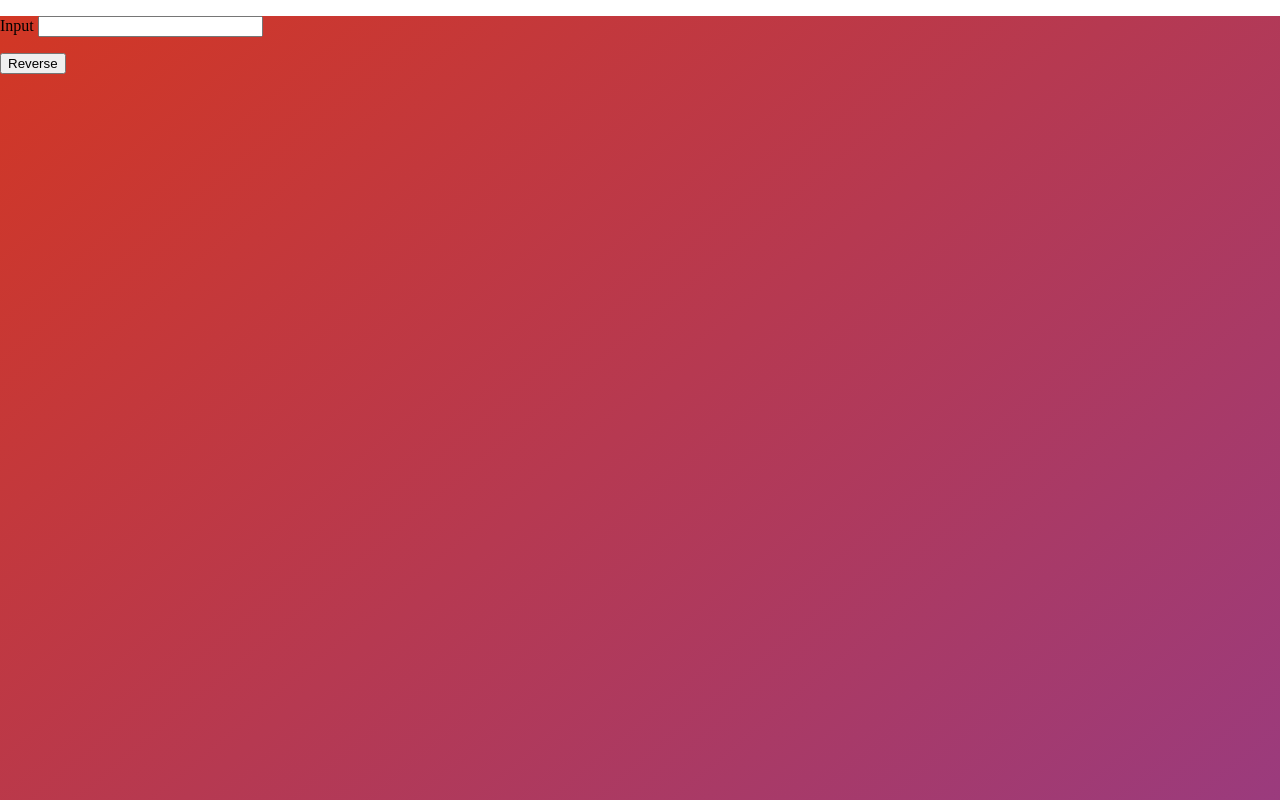
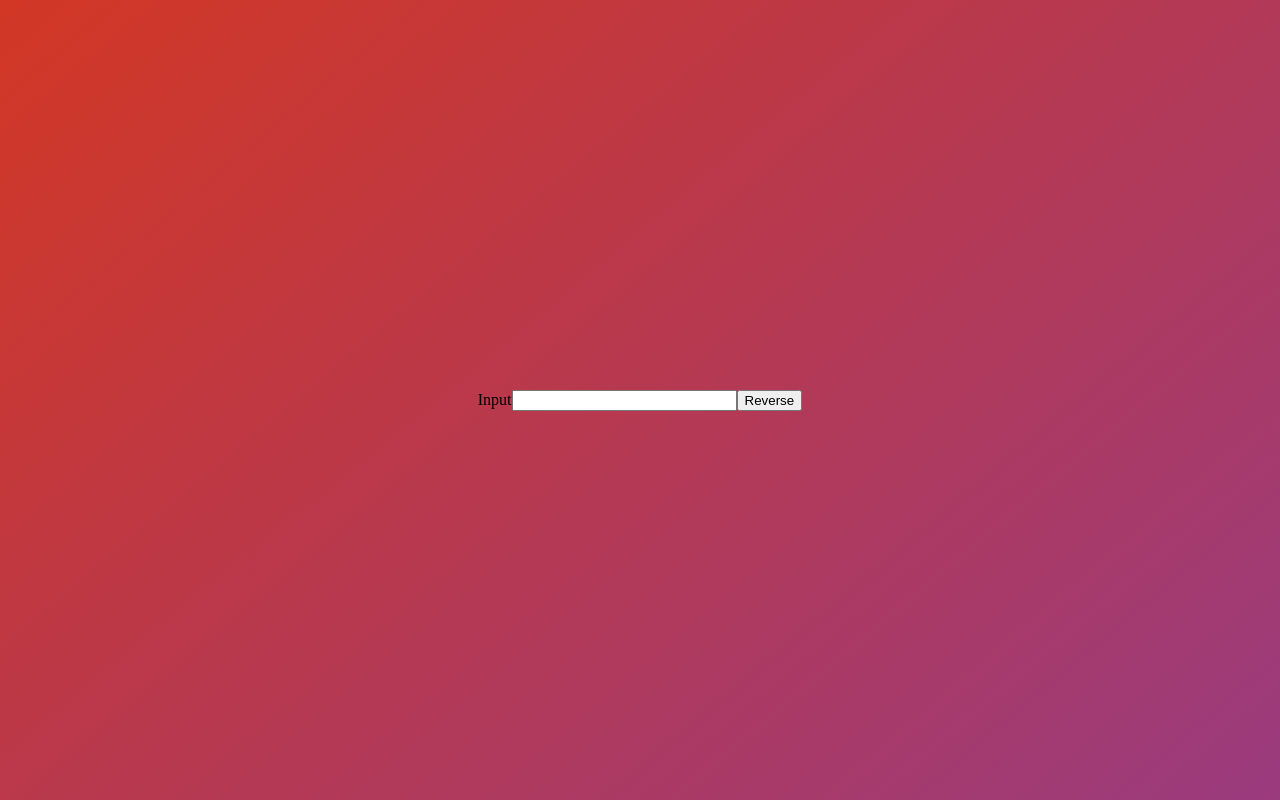
Before and after one commit to JaricW/project1, a plain HTML site: page index.html in a window 1280 px wide. Drawn offline with Linux system fonts and the light colour scheme.

Commit message:
Update index.html

```diff
--- a/index.html
+++ b/index.html
@@ -3,13 +3,15 @@
 <link rel="stylesheet" href="styles.css">
 
 <div class="totalPage">
-    <p>
+<div class="form">
 <label for="s">Input</label>
 <input type = "text" id = "s" size = "25">
     </p>
     <p id = "t"></p>
     <input type = "button" id = "r" value = "Reverse"
            onclick="document.getElementById('t').innerHTML = document.getElementById('s').value.reverse();">
+
+</div>
 </div>
 </html>
 
```
Lines whose indentation alone changed are shown as unchanged.
